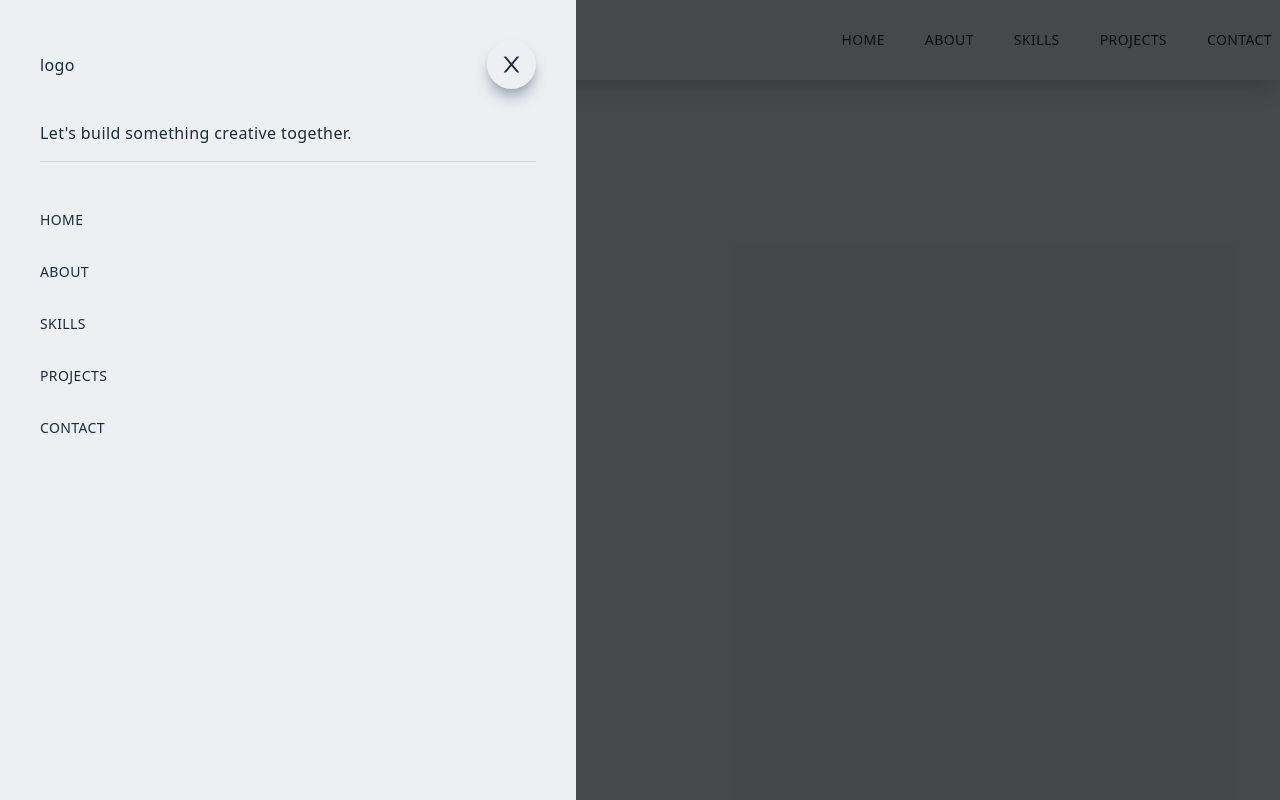
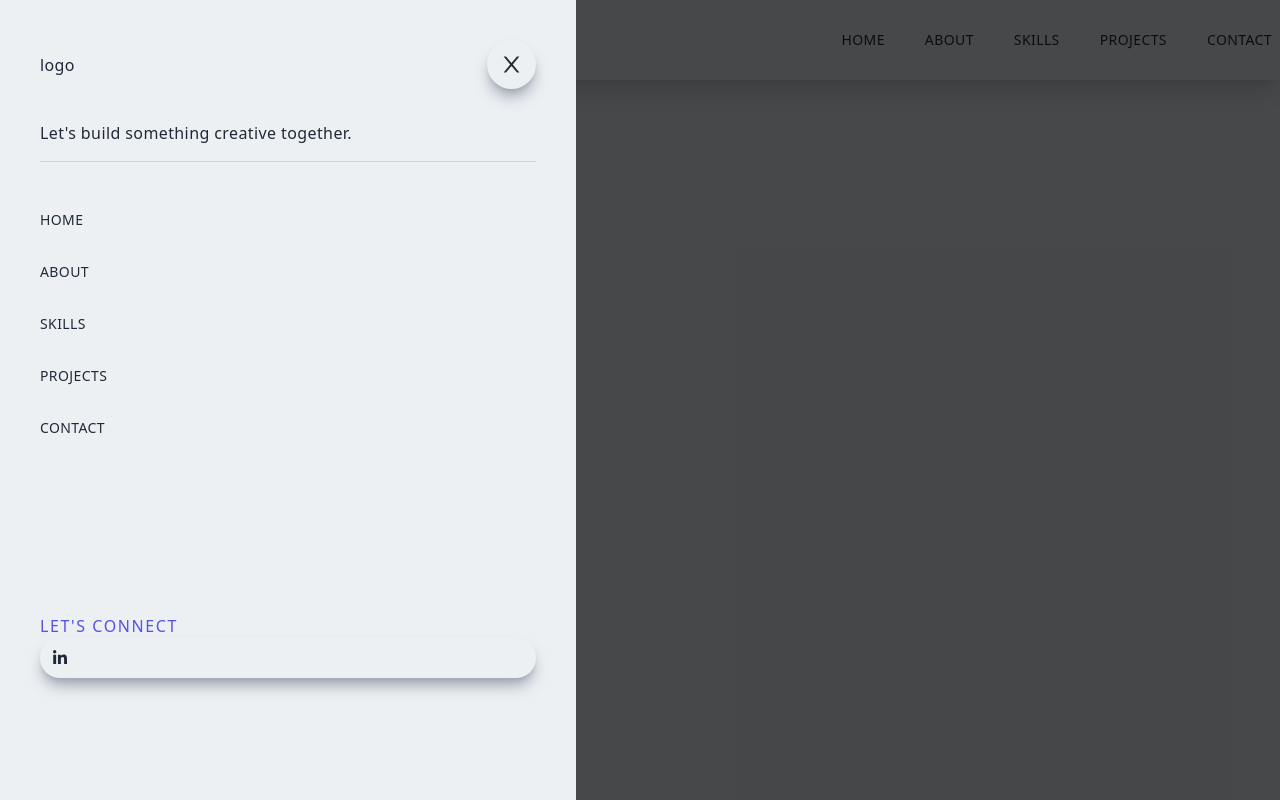
Before and after one commit to Erey2790/newportnext, a Next.js app: page / in a window 1280 px wide. Built offline with nearby package versions, Linux system fonts and the light colour scheme.

Commit message:
adding the icons for socials

```diff
--- a/components/Navbar.jsx
+++ b/components/Navbar.jsx
@@ -1,6 +1,7 @@
 import Link from "next/link";
 import React from "react";
 import { AiOutlineClose, AiOutlineMenu } from 'react-icons/ai'
+import { FaLinkedinIn } from 'react-icons/fa'
 
 const Navbar = () => {
   return (
@@ -62,6 +63,14 @@
               <li className="py-4 text-sm">Contact</li>
               </Link>
             </ul>
+            <div className="pt-40">
+              <p className="uppercase tracking-widest text-[#5651e5]">Let's Connect</p>
+              <div>
+                <div className="rounded-full shadow-lg shadow-gray-400 p-3 cursor-pointer hover:scale-105 ease-in duration-300">
+                <FaLinkedinIn />
+                </div>
+              </div>
+            </div>
           </div>
         </div>
       </div>
```
